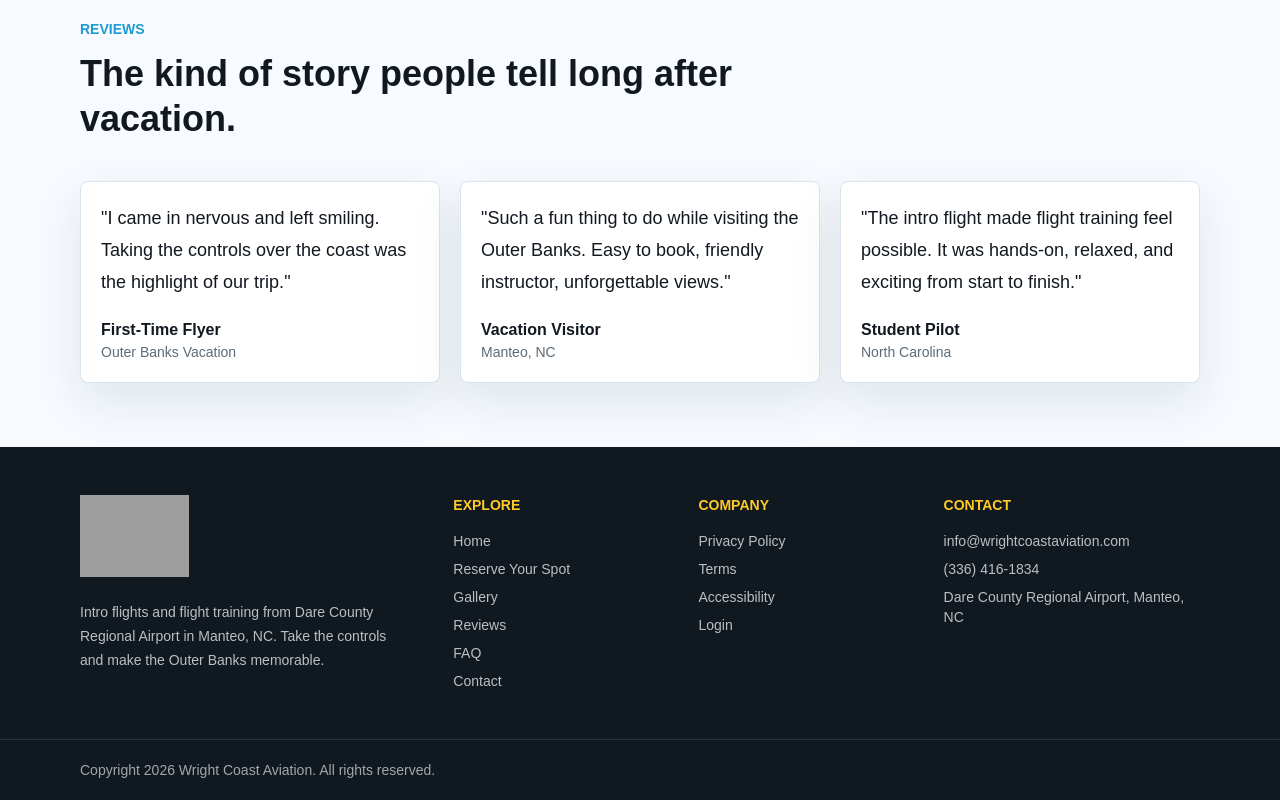
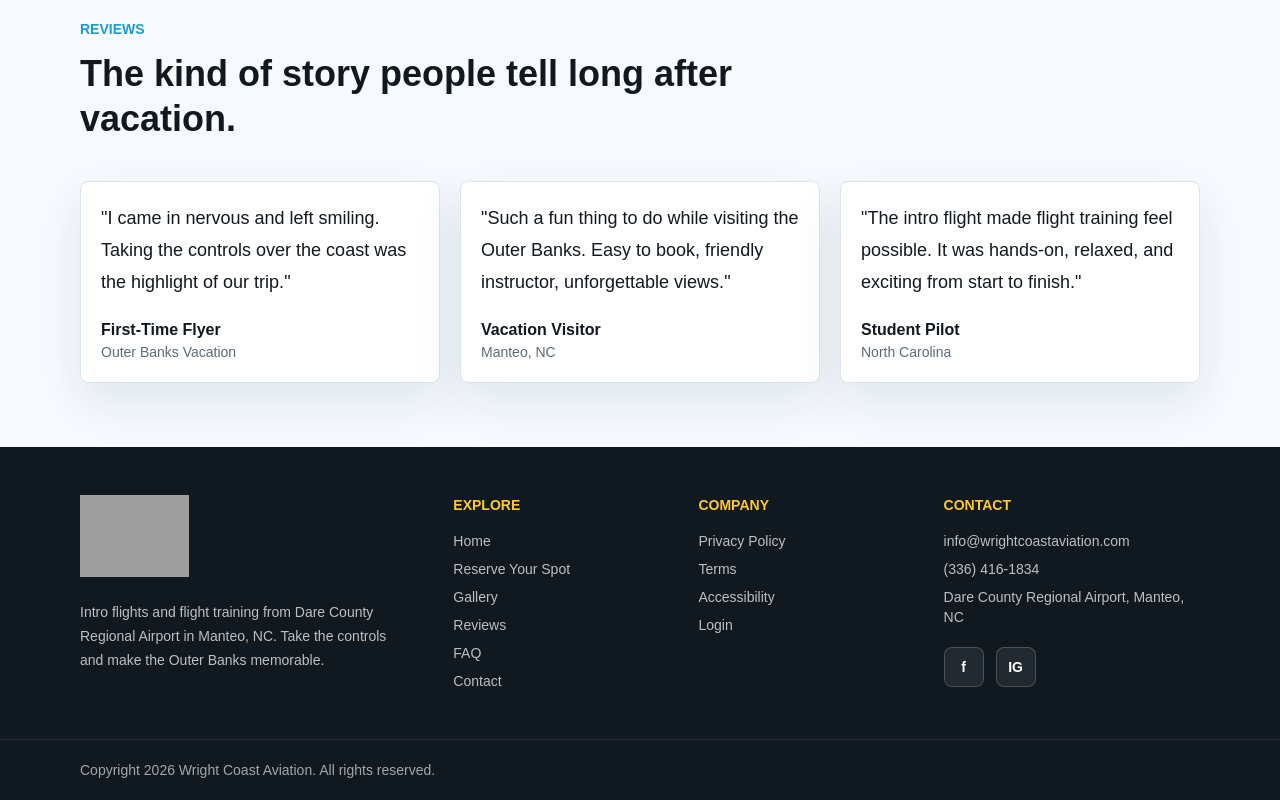
Before and after one commit to BobbyU1973/Wright-Coast-Aviation, a Next.js app: page / in a window 1280 px wide. Shown: the part 1227-2027 px from the top of the page. Built offline with nearby package versions, Linux system fonts and the light colour scheme; no server answers; the database is empty; grey boxes are pictures that could not be loaded.

Commit message:
Add Wright Coast social links

```diff
--- a/src/components/site/site-footer.tsx
+++ b/src/components/site/site-footer.tsx
@@ -9,6 +9,11 @@ const legalLinks = [
   { href: "/terms", label: "Terms" },
   { href: "/accessibility", label: "Accessibility" },
   { href: "/admin/login", label: "Login" }
+];
+
+const socialLinks = [
+  { href: siteConfig.social.facebook, label: "Facebook", icon: "f" },
+  { href: siteConfig.social.instagram, label: "Instagram", icon: "IG" }
 ];
 
 export function SiteFooter() {
@@ -78,6 +83,20 @@ export function SiteFooter() {
             </li>
             <li>{siteConfig.location}</li>
           </ul>
+          <div className="mt-5 flex gap-3">
+            {socialLinks.map((item) => (
+              <a
+                key={item.label}
+                href={item.href}
+                target="_blank"
+                rel="noreferrer"
+                aria-label={`Visit Wright Coast Aviation on ${item.label}`}
+                className="focus-ring inline-flex h-10 w-10 items-center justify-center rounded-[8px] border border-white/18 bg-white/8 text-sm font-bold text-white hover:bg-white/16"
+              >
+                {item.icon}
+              </a>
+            ))}
+          </div>
         </div>
       </div>
 
--- a/src/lib/site.ts
+++ b/src/lib/site.ts
@@ -14,8 +14,8 @@ export const siteConfig = {
     process.env.NEXT_PUBLIC_LOCATION_LABEL ||
     "Dare County Regional Airport, Manteo, NC",
   social: {
-    facebook: "https://www.facebook.com/",
-    instagram: "https://www.instagram.com/"
+    facebook: "https://www.facebook.com/profile.php?id=61562992080545",
+    instagram: "https://www.instagram.com/wrightcoastaviation/"
   }
 };
 
```
